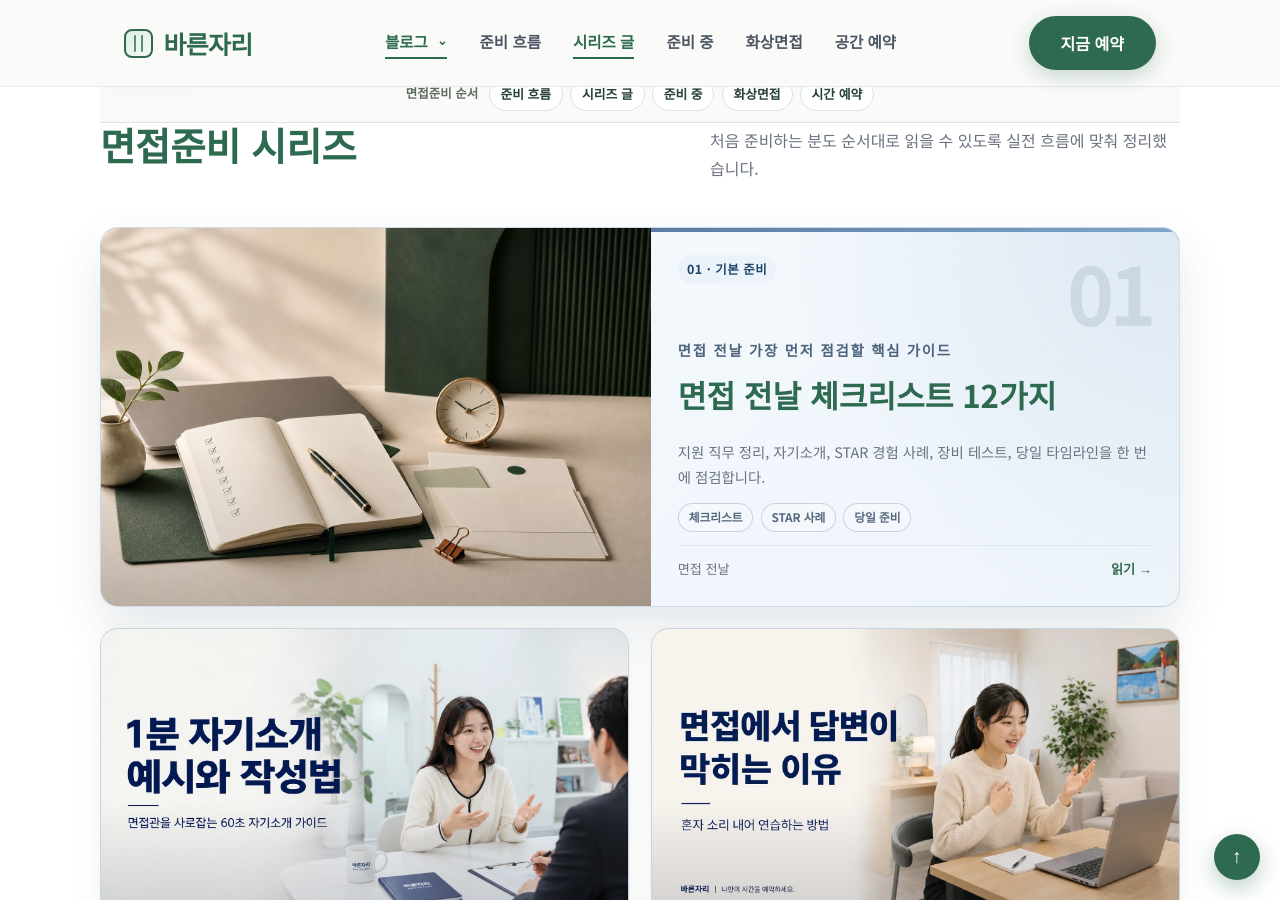
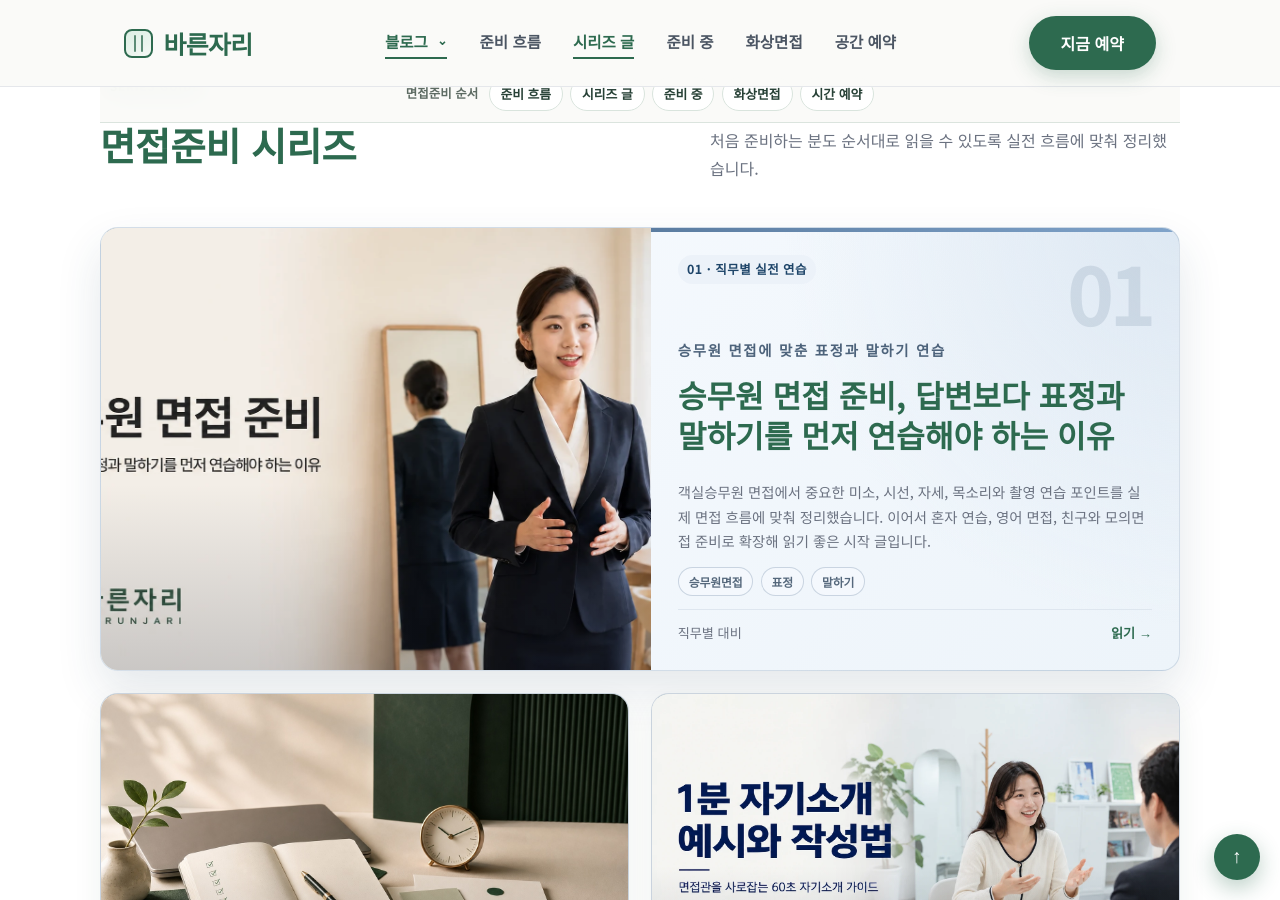
Before and after one commit to bareunspace/blog, a Jekyll site: the page built from interview.html, in a window 1280 px wide and 900 px high, scrolled down 1113 px. Built offline with Jekyll 4.4.1, drawn with Linux system fonts in a browser that asks for light colours; some of the changed text lies outside the part shown.

Commit message:
Fix cabin crew interview post visibility and ordering

```diff
--- a/blog.html
+++ b/blog.html
@@ -25,7 +25,11 @@ script_version: 20260716-4
   </section>
   {% include breadcrumb.html %}
 
+  {% assign priority_post_url = '/posts/cabin-crew-interview-practice/' %}
   {% assign onsite_posts = site.posts | where_exp: "item", "item.draft != true" %}
+  {% assign priority_onsite_posts = onsite_posts | where: "url", priority_post_url %}
+  {% assign regular_onsite_posts = onsite_posts | where_exp: "item", "item.url != priority_post_url" %}
+  {% assign onsite_posts = priority_onsite_posts | concat: regular_onsite_posts %}
   {% assign featured_post = onsite_posts.first %}
 
   <section id="featured-guide" class="blog-featured-section">
--- a/index.html
+++ b/index.html
@@ -147,7 +147,11 @@ script_version: 20260719-1
               {% assign video_meeting_title_posts = site.posts | where_exp: "item", "item.title contains '화상면접' or item.title contains '온라인회의' or item.title contains 'AI 면접' or item.title contains '온라인 PT' or item.title contains 'PT 면접'" %}
               {% assign video_meeting_description_posts = site.posts | where_exp: "item", "item.description contains '화상면접' or item.description contains '온라인회의' or item.description contains 'AI 면접' or item.description contains '온라인 PT' or item.description contains 'PT 면접'" %}
               {% assign video_meeting_keyword_posts = site.posts | where_exp: "item", "item.keywords contains '화상면접' or item.keywords contains '온라인회의' or item.keywords contains 'AI면접' or item.keywords contains '온라인PT' or item.keywords contains 'PT면접'" %}
+              {% assign priority_post_url = '/posts/cabin-crew-interview-practice/' %}
               {% assign interview_posts = interview_category_posts | concat: video_meeting_title_posts | concat: video_meeting_description_posts | concat: video_meeting_keyword_posts | uniq %}
+              {% assign priority_interview_posts = interview_posts | where: "url", priority_post_url %}
+              {% assign regular_interview_posts = interview_posts | where_exp: "item", "item.url != priority_post_url" %}
+              {% assign interview_posts = priority_interview_posts | concat: regular_interview_posts %}
               {% if interview_posts.size > 0 %}
                 <ul class="related-post-list">
                   {% for post in interview_posts limit: 5 %}
--- a/interview.html
+++ b/interview.html
@@ -77,13 +77,36 @@ script_version: 20260711-4
       </div>
       <div class="blog-guide-grid interview-series-grid interview-series-editorial-grid" aria-label="면접준비 시리즈 글 목록">
         <article class="blog-guide-card interview-series-card interview-series-card-hero">
+          <a class="blog-guide-image" href="/posts/cabin-crew-interview-practice/" tabindex="-1" aria-hidden="true">
+            <img src="/images/cabin-crew-interview-practice.webp" alt="" loading="lazy" />
+          </a>
+          <div class="blog-guide-content">
+            <div class="interview-series-headline-row">
+              <p class="blog-card-eyebrow">01 · 직무별 실전 연습</p>
+              <span class="interview-series-index" aria-hidden="true">01</span>
+            </div>
+            <p class="interview-series-kicker">승무원 면접에 맞춘 표정과 말하기 연습</p>
+            <h3><a href="/posts/cabin-crew-interview-practice/">승무원 면접 준비, 답변보다 표정과 말하기를 먼저 연습해야 하는 이유</a></h3>
+            <p>객실승무원 면접에서 중요한 미소, 시선, 자세, 목소리와 촬영 연습 포인트를 실제 면접 흐름에 맞춰 정리했습니다. 이어서 혼자 연습, 영어 면접, 친구와 모의면접 준비로 확장해 읽기 좋은 시작 글입니다.</p>
+            <div class="interview-series-meta">
+              <span>승무원면접</span>
+              <span>표정</span>
+              <span>말하기</span>
+            </div>
+            <div class="blog-card-footer interview-series-footer">
+              <span>직무별 대비</span>
+              <a href="/posts/cabin-crew-interview-practice/">읽기 <span aria-hidden="true">→</span></a>
+            </div>
+          </div>
+        </article>
+        <article class="blog-guide-card interview-series-card interview-series-card-support">
           <a class="blog-guide-image" href="/posts/interview-prep-checklist/" tabindex="-1" aria-hidden="true">
             <img src="/images/interview-prep-checklist-cover.jpg" alt="" loading="lazy" />
           </a>
           <div class="blog-guide-content">
             <div class="interview-series-headline-row">
-              <p class="blog-card-eyebrow">01 · 기본 준비</p>
-              <span class="interview-series-index" aria-hidden="true">01</span>
+              <p class="blog-card-eyebrow">02 · 기본 준비</p>
+              <span class="interview-series-index" aria-hidden="true">02</span>
             </div>
             <p class="interview-series-kicker">면접 전날 가장 먼저 점검할 핵심 가이드</p>
             <h3><a href="/posts/interview-prep-checklist/">면접 전날 체크리스트 12가지</a></h3>
@@ -105,8 +128,8 @@ script_version: 20260711-4
           </a>
           <div class="blog-guide-content">
             <div class="interview-series-headline-row">
-              <p class="blog-card-eyebrow">02 · 자기소개 구성</p>
-              <span class="interview-series-index" aria-hidden="true">02</span>
+              <p class="blog-card-eyebrow">03 · 자기소개 구성</p>
+              <span class="interview-series-index" aria-hidden="true">03</span>
             </div>
             <p class="interview-series-kicker">첫 60초를 정리하는 대표 흐름</p>
             <h3><a href="/posts/1-minute-self-introduction-guide/">1분 자기소개 예시와 작성법</a></h3>
@@ -122,14 +145,14 @@ script_version: 20260711-4
             </div>
           </div>
         </article>
-        <article class="blog-guide-card interview-series-card interview-series-card-support">
+        <article class="blog-guide-card interview-series-card interview-series-card-archive">
           <a class="blog-guide-image" href="/posts/interview-answer-practice/" tabindex="-1" aria-hidden="true">
             <img src="/images/interview-answer-practice.webp" alt="" loading="lazy" />
           </a>
           <div class="blog-guide-content">
             <div class="interview-series-headline-row">
-              <p class="blog-card-eyebrow">03 · 답변 연습</p>
-              <span class="interview-series-index" aria-hidden="true">03</span>
+              <p class="blog-card-eyebrow">04 · 답변 연습</p>
+              <span class="interview-series-index" aria-hidden="true">04</span>
             </div>
             <p class="interview-series-kicker">실제로 말해보는 연습 루틴</p>
             <h3><a href="/posts/interview-answer-practice/">면접 답변 연습 방법</a></h3>
@@ -142,29 +165,6 @@ script_version: 20260711-4
             <div class="blog-card-footer interview-series-footer">
               <span>실전 말하기</span>
               <a href="/posts/interview-answer-practice/">읽기 <span aria-hidden="true">→</span></a>
-            </div>
-          </div>
-        </article>
-        <article class="blog-guide-card interview-series-card interview-series-card-archive">
-          <a class="blog-guide-image" href="/posts/cabin-crew-interview-practice/" tabindex="-1" aria-hidden="true">
-            <img src="/images/cabin-crew-interview-practice.webp" alt="" loading="lazy" />
-          </a>
-          <div class="blog-guide-content">
-            <div class="interview-series-headline-row">
-              <p class="blog-card-eyebrow">04 · 직무별 실전 연습</p>
-              <span class="interview-series-index" aria-hidden="true">04</span>
-            </div>
-            <p class="interview-series-kicker">승무원 면접에 맞춘 표정과 말하기 연습</p>
-            <h3><a href="/posts/cabin-crew-interview-practice/">승무원 면접 준비, 답변보다 표정과 말하기를 먼저 연습해야 하는 이유</a></h3>
-            <p>객실승무원 면접에서 중요한 미소, 시선, 자세, 목소리와 촬영 연습 포인트를 실제 면접 흐름에 맞춰 정리했습니다. 이어서 혼자 연습, 영어 면접, 친구와 모의면접 준비로 확장해 읽기 좋은 시작 글입니다.</p>
-            <div class="interview-series-meta">
-              <span>승무원면접</span>
-              <span>표정</span>
-              <span>말하기</span>
-            </div>
-            <div class="blog-card-footer interview-series-footer">
-              <span>직무별 대비</span>
-              <a href="/posts/cabin-crew-interview-practice/">읽기 <span aria-hidden="true">→</span></a>
             </div>
           </div>
         </article>
```
Also changed, not shown: _posts/2026-07-30-cabin-crew-interview-practice.md (+1 -1 lines).
